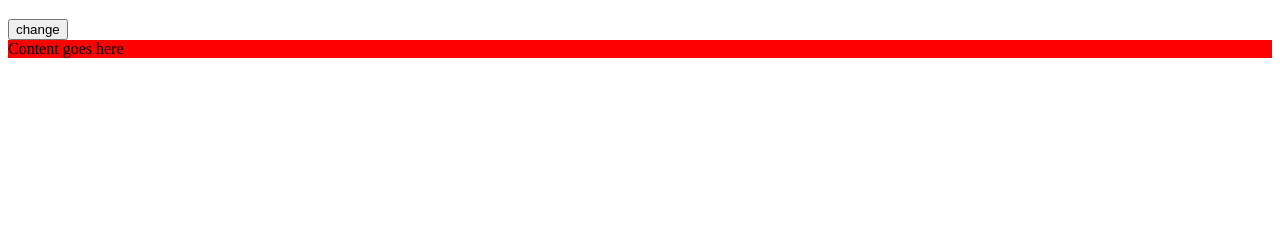
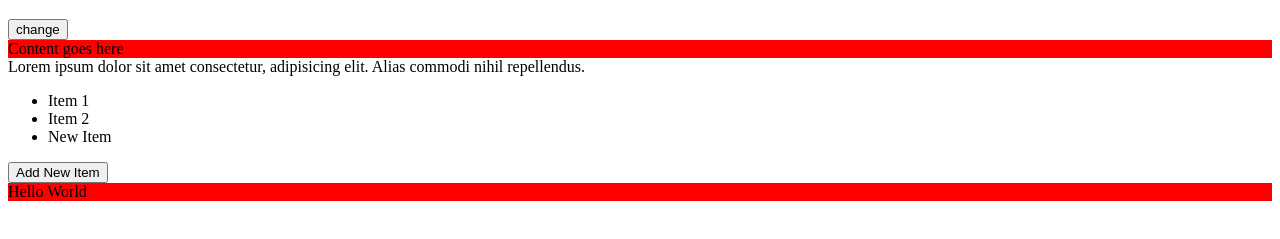
Before and after one commit to architak47/30DaysOfJavaScript, a plain HTML site: page 09_Day/index.html in a window 1280 px wide. Shown: the part 61-300 px from the top of the page. Drawn offline with Linux system fonts and the light colour scheme.

Commit message:
Appending Elements

```diff
--- /dev/null
+++ b/09_Day/append.js
@@ -0,0 +1,24 @@
+newDiv = document.createElement('div');
+newDiv.textContent = 'Hello World';
+
+newDiv.style.backgroundColor = 'red';
+
+
+document.body.appendChild(newDiv);
+
+
+// Add list
+
+const list = document.getElementById('myList');
+const newList = document.createElement('li');
+newList.textContent = 'New Item';
+
+list.appendChild(newList);
+
+ count = 2;
+
+document.getElementById('addList').addEventListener('click', () => {
+    const nl = document.createElement('li');
+    nl.textContent = `New Item ${count++}`;
+    list.appendChild(nl);
+})
--- a/09_Day/index.html
+++ b/09_Day/index.html
@@ -12,6 +12,15 @@
     <div class="cls">Content goes here</div>
 
 
+    <div class="lorem">Lorem ipsum dolor sit amet consectetur, adipisicing elit. Alias commodi nihil repellendus.</div>
+
+    <ul id="myList">
+        <li>Item 1</li>
+        <li>Item 2</li>
+    </ul>
+    <button id="addList">Add New Item</button>
+
     <script src="manipulate.js"></script>
+    <script src="append.js"></script>
 </body>
 </html>
```
